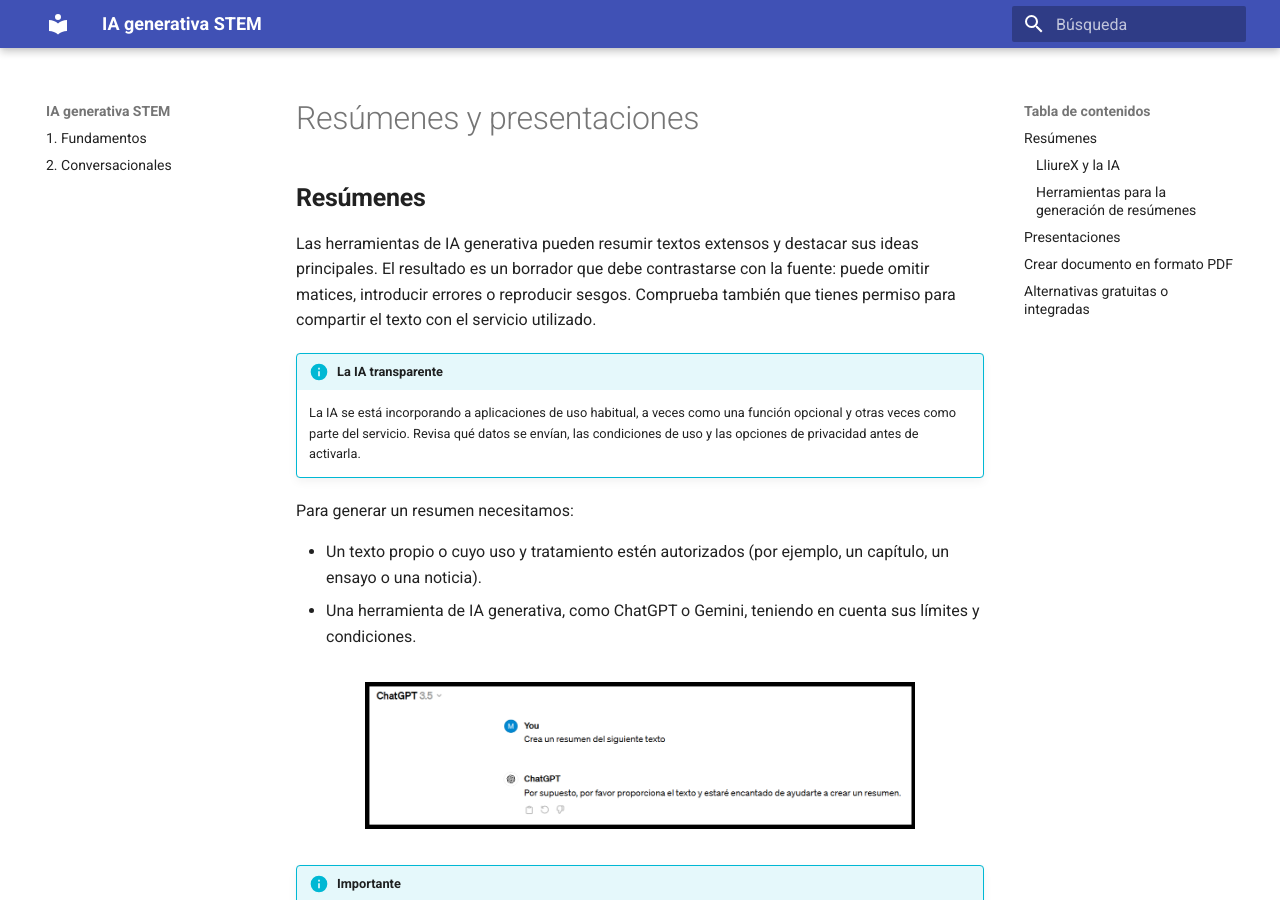
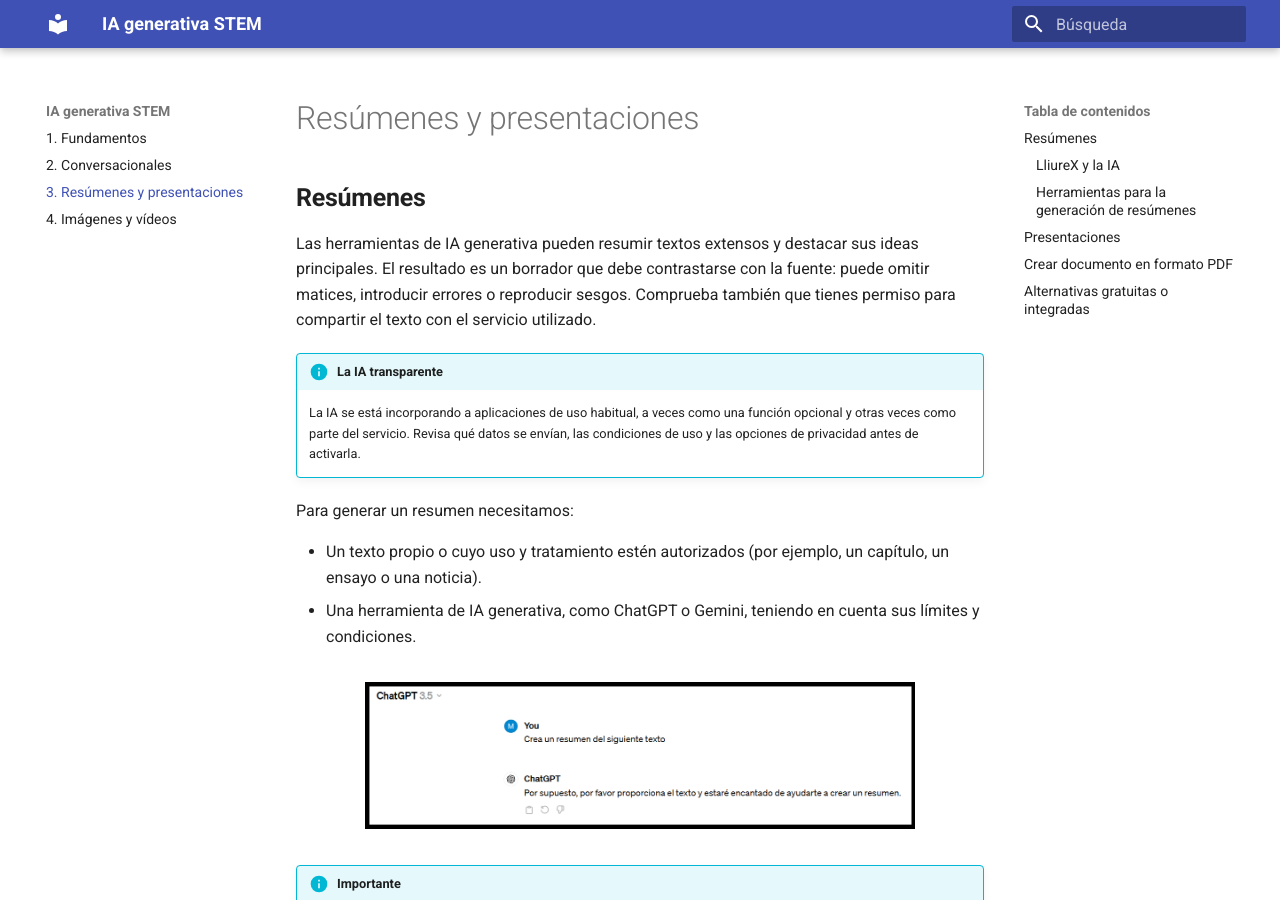
Before and after one commit to Formacion-RM/IAgenerativaSTEM, an MkDocs documentation site: the page built from docs/resum.md, in a window 1280 px wide and 900 px high. Built offline with MkDocs 1.6.1 and Material for MkDocs 9.7.7, drawn with Linux system fonts in a browser that asks for light colours.

Commit message:
menu abierto

```diff
--- a/mkdocs.yml
+++ b/mkdocs.yml
@@ -7,8 +7,8 @@ use_directory_urls: false
 nav:
   - "1. Fundamentos": "index.md"
   - "2. Conversacionales": "conversa.md"
-#  - "3. Resúmenes y presentaciones": "resum.md"
-#  - "4. Imágenes y vídeos ": "text2image.md"
+  - "3. Resúmenes y presentaciones": "resum.md"
+  - "4. Imágenes y vídeos ": "text2image.md"
 #  - "5. Autoaprendizaje. Ética y responsabilidad en la IA generativa": "auto.md"
 #  #- "7. Metodología educativa": "metodo.md"
 
```
